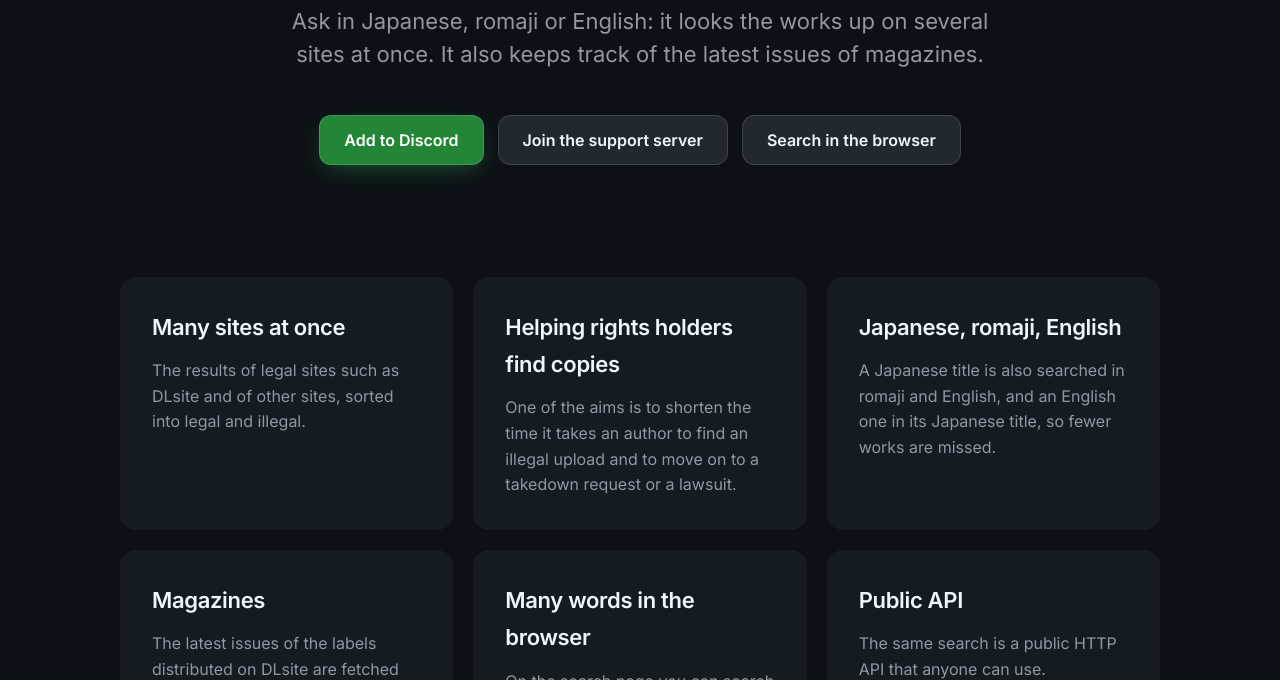
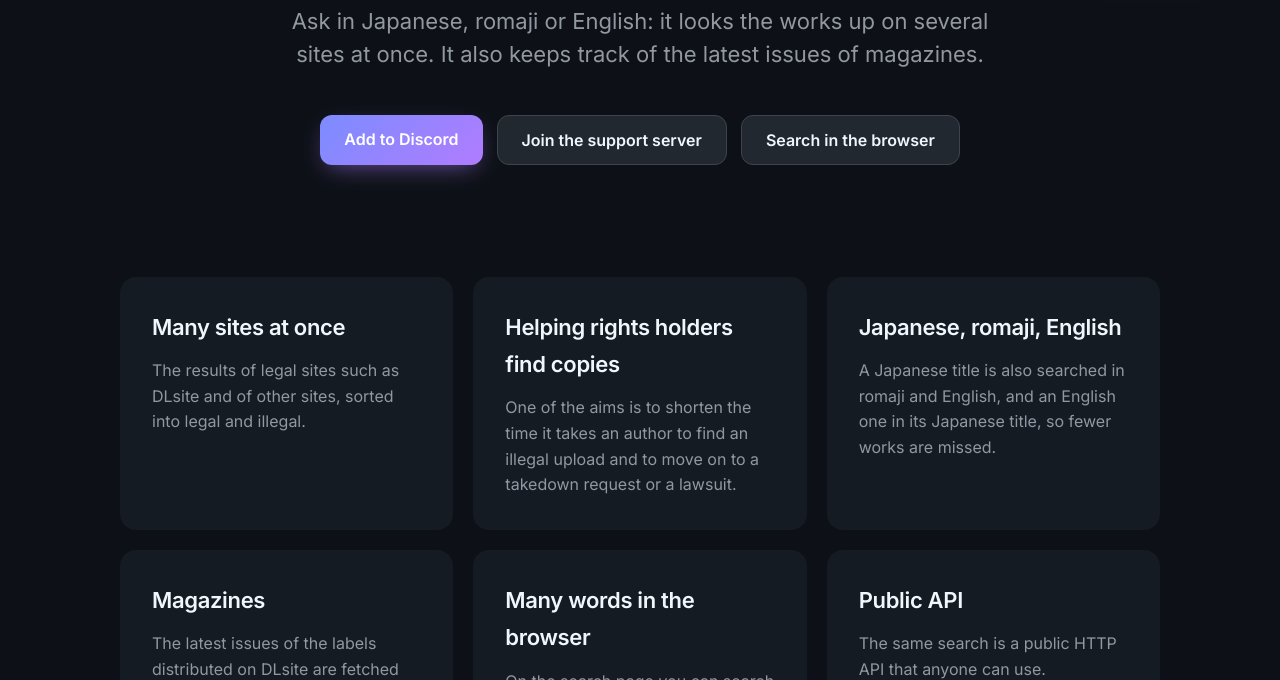
Before and after one commit to NaeCqde/okazuri_bot, a website: page site/index.html in a window 1280 px wide. Shown: the part 420-1100 px from the top of the page. Drawn offline with Linux system fonts and the light colour scheme.

Commit message:
Site: the primary buttons are the purple gradient again
Co-Authored-By: Claude Sonnet 5.5 <noreply@anthropic.com>

```diff
--- a/site/style.css
+++ b/site/style.css
@@ -62,7 +62,10 @@ th,td{text-align:left;padding:10px 12px;border-bottom:1px solid var(--line);vert
 
 /* Primer Brand feel: the large buttons are rounder and heavier */
 .btn-large{border-radius:12px;font-weight:600;padding:12px 24px;font-size:16px}
-.btn-primary.btn-large{box-shadow:0 8px 24px -8px rgba(46,160,67,.55)}
+.btn.btn-primary{color:#fff;border:0;background:linear-gradient(135deg,#7c8cff,#b07cff)}
+.btn.btn-primary:hover:not(:disabled),.btn.btn-primary:active:not(:disabled){color:#fff;background:linear-gradient(135deg,#7c8cff,#b07cff);filter:brightness(1.1)}
+.btn.btn-primary:focus-visible{outline:2px solid #b07cff;outline-offset:2px}
+.btn-primary.btn-large{box-shadow:0 8px 24px -8px rgba(176,124,255,.6)}
 .sbox input.input-lg{border-radius:12px}
 .docs h1{font-size:clamp(34px,5vw,56px);font-weight:600;letter-spacing:-.03em}
 main>h1{letter-spacing:-.03em;font-weight:600}
```
